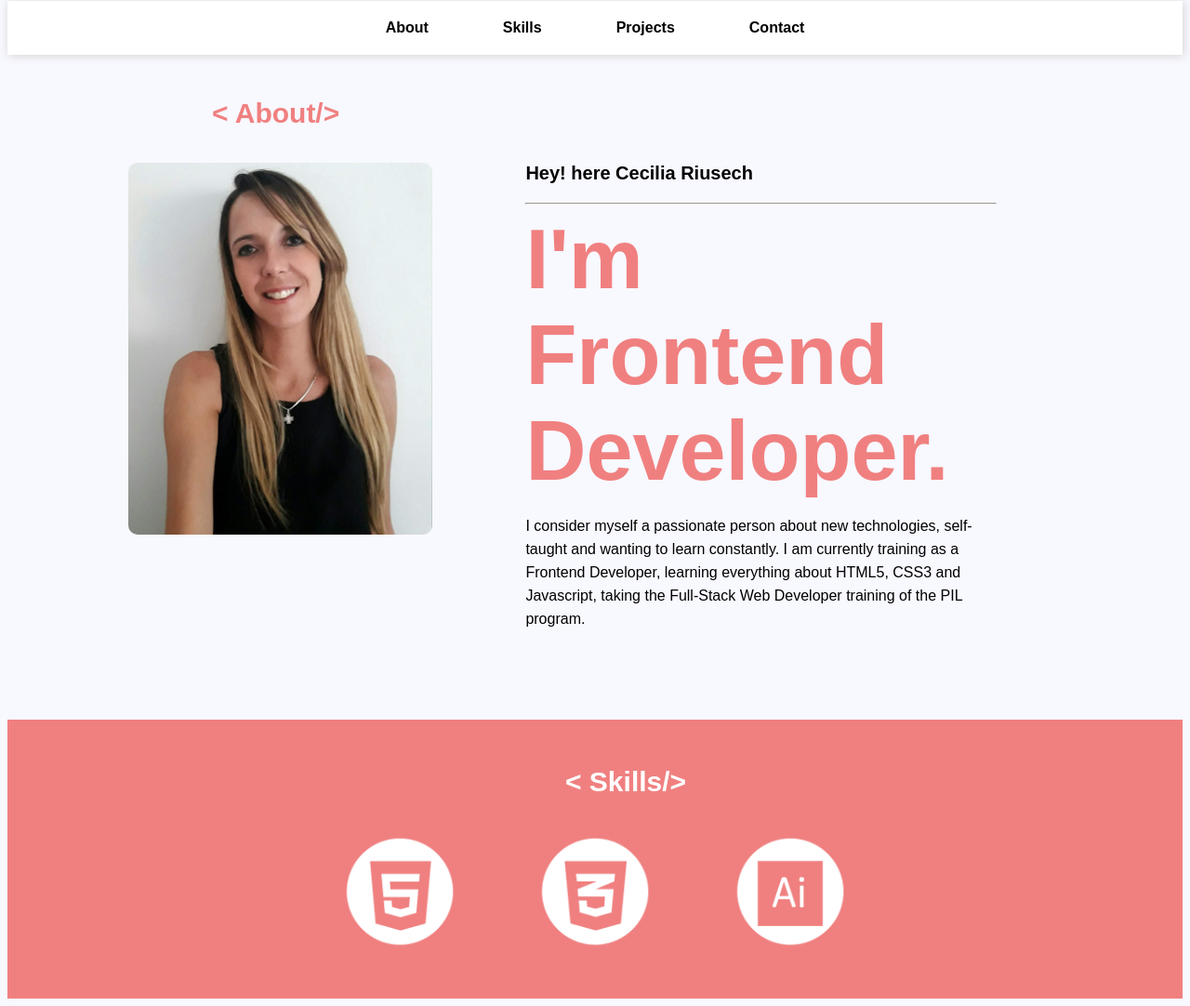
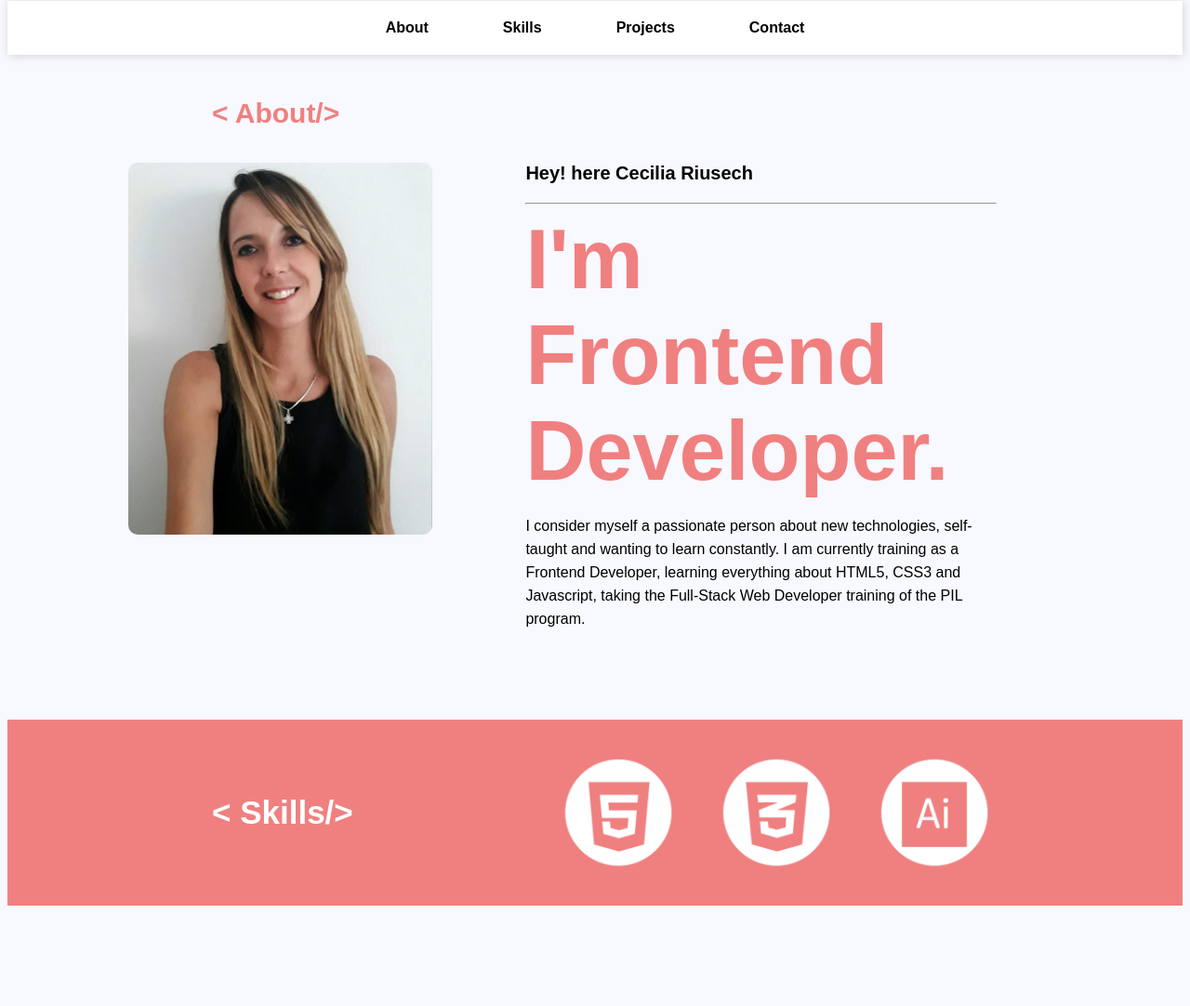
Before and after one commit to ceciliariusech/MiPagina, a plain HTML site: page index.html in a window 1280 px wide. Shown: the whole page at 93% size. After the commit the page ends 982 px from the top, so only its background shows below. Drawn offline with Linux system fonts and the light colour scheme.

Commit message:
Banner rosa mejorado

```diff
--- a/estilo.css
+++ b/estilo.css
@@ -81,27 +81,26 @@ h1 {
 
 .rosa {
 	background: #F08080;
-	height: 300px;
+	height: 200px;
 	margin-top: 80px;
 }
 
 h2 {
-	font-size: 30px;
+	font-size: 35px;
 	font-weight: bold;
 	color: #FFFFFF;
-	position: absolute;
-	margin-left: 600px;
-	margin-top: 50px;
+	margin-top: 80px;
+	margin-left: 220px;
+	margin-right: 200px;
 }
 
 .skills {
 	height: 130px;
-	margin-top: 120px;
-	margin-left: 40px;
-	margin-right: 40px;
+	margin-top: 35px;
+	margin-left: 20px;
+	margin-right: 20px;
 }
 
 .div-html {
 	display: flex;
-	justify-content: center;
 }
--- a/index.html
+++ b/index.html
@@ -32,8 +32,8 @@
 		</div>
 	</div>
 	<div class="rosa">
-		<h2 id="skills"> < Skills/> </h2>
 		<div class="div-html">
+			<h2 id="skills"> < Skills/> </h2>
 			<img class="skills" src="html.png">
 			<img class="skills" src="css3.png">
 			<img class="skills" src="ai.png">
```
